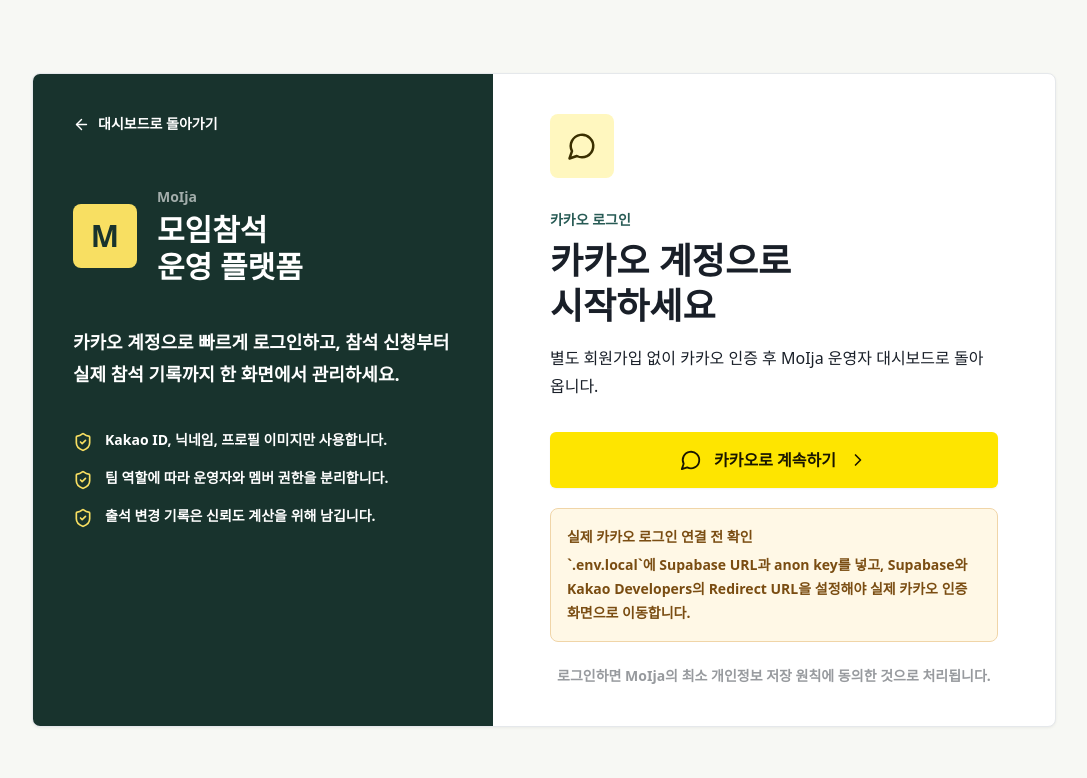
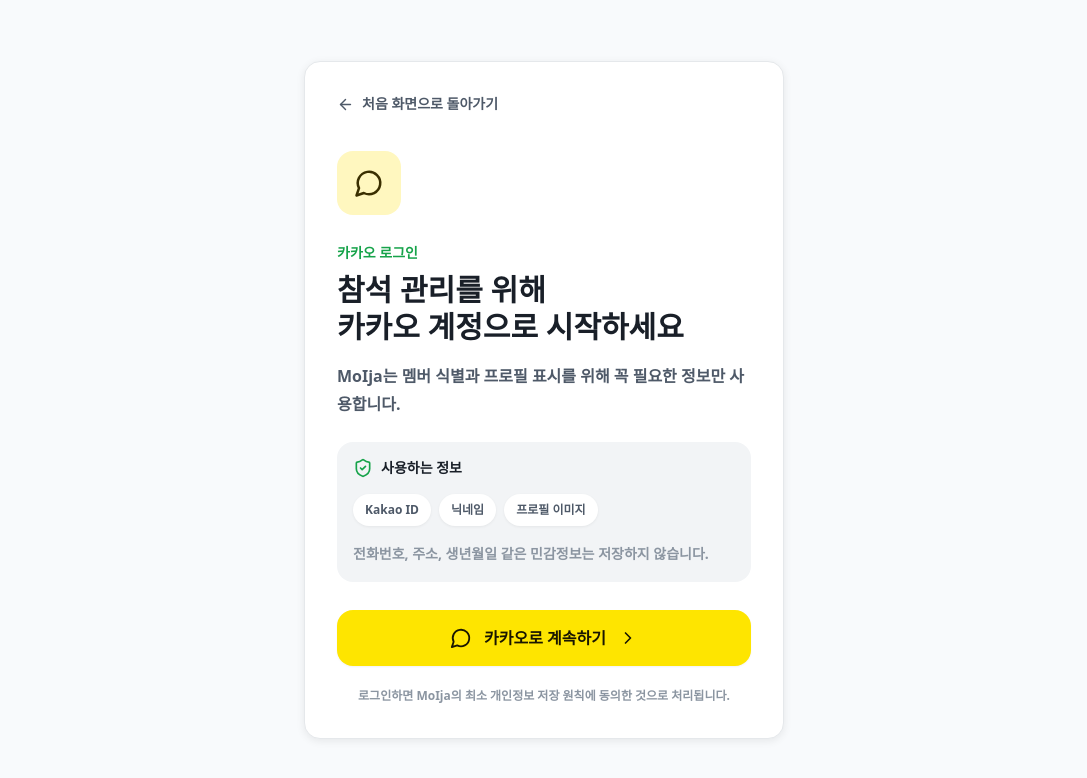
Before and after one commit to audxor37/MoIja, a Next.js app: page /auth/kakao-login in a window 1280 px wide. Shown: the top 778 px of the page, without its empty margins (96-1183 px from the left). Built offline with nearby package versions, Linux system fonts and the light colour scheme.

Commit message:
1. 화면 개선   - 카카오 로그인 화면 수정   - 최초 접속 화면 수정

```diff
--- a/src/app/auth/kakao-login/page.tsx
+++ b/src/app/auth/kakao-login/page.tsx
@@ -1,71 +1,53 @@
 import { ArrowLeft, ChevronRight, MessageCircle, ShieldCheck } from "lucide-react";
 import Link from "next/link";
 
+const requiredInfo = ["Kakao ID", "닉네임", "프로필 이미지"];
+
 export default function KakaoLoginPage() {
   return (
-    <main className="flex min-h-screen items-center justify-center bg-[#f7f8f4] px-5 py-8 text-ink">
-      <section className="grid w-full max-w-5xl overflow-hidden rounded-lg border border-line bg-white shadow-soft lg:grid-cols-[0.9fr_1.1fr]">
-        <section className="bg-[#18332d] p-8 text-white sm:p-10">
+    <main className="flex min-h-screen items-center justify-center bg-app px-5 py-8 text-ink">
+      <section className="w-full max-w-[480px] rounded-2xl border border-line bg-white p-6 shadow-card sm:p-8">
         <Link
-            className="inline-flex items-center gap-2 text-sm font-bold text-white/72 transition hover:text-white"
+          className="inline-flex items-center gap-2 text-sm font-bold text-secondary transition hover:text-ink"
           href="/"
         >
           <ArrowLeft size={17} />
-            대시보드로 돌아가기
+          처음 화면으로 돌아가기
         </Link>
 
-          <div className="mt-12 flex items-center gap-5">
-            <div className="flex h-16 w-16 shrink-0 items-center justify-center rounded-lg bg-[#f8df62] text-3xl font-black text-[#19332d]">
-              M
-            </div>
-            <div>
-              <p className="text-sm font-bold text-white/60">MoIja</p>
-              <h1 className="mt-1 text-3xl font-black leading-tight tracking-normal">
-                모임참석
-                <br />
-                운영 플랫폼
-              </h1>
-            </div>
-          </div>
-
-          <p className="mt-10 max-w-sm text-lg font-semibold leading-8 text-white/78">
-            카카오 계정으로 빠르게 로그인하고, 참석 신청부터 실제 참석 기록까지 한 화면에서 관리하세요.
-          </p>
-
-          <div className="mt-10 grid gap-4 text-sm font-semibold text-white/74">
-            <div className="flex items-start gap-3">
-              <ShieldCheck className="mt-0.5 shrink-0 text-[#f8df62]" size={20} />
-              <span>Kakao ID, 닉네임, 프로필 이미지만 사용합니다.</span>
-            </div>
-            <div className="flex items-start gap-3">
-              <ShieldCheck className="mt-0.5 shrink-0 text-[#f8df62]" size={20} />
-              <span>팀 역할에 따라 운영자와 멤버 권한을 분리합니다.</span>
-            </div>
-            <div className="flex items-start gap-3">
-              <ShieldCheck className="mt-0.5 shrink-0 text-[#f8df62]" size={20} />
-              <span>출석 변경 기록은 신뢰도 계산을 위해 남깁니다.</span>
-            </div>
-          </div>
-        </section>
-
-        <section className="flex flex-col justify-center p-8 sm:p-10">
-          <div className="mx-auto w-full max-w-md">
-            <div className="flex h-16 w-16 items-center justify-center rounded-lg bg-[#fff7bf] text-[#3a2f00]">
+        <div className="mt-8 flex h-16 w-16 items-center justify-center rounded-2xl bg-[#FFF7BF] text-[#3A2F00]">
           <MessageCircle size={30} />
         </div>
 
-            <p className="mt-8 text-sm font-black text-[#285b55]">카카오 로그인</p>
-            <h2 className="mt-2 text-4xl font-black leading-tight tracking-normal">
-              카카오 계정으로
+        <p className="mt-7 text-sm font-black text-primary">카카오 로그인</p>
+        <h1 className="mt-2 text-3xl font-black leading-tight tracking-normal">
+          참석 관리를 위해
           <br />
-              시작하세요
-            </h2>
-            <p className="mt-4 text-base leading-7 text-ink/62">
-              별도 회원가입 없이 카카오 인증 후 MoIja 운영자 대시보드로 돌아옵니다.
+          카카오 계정으로 시작하세요
+        </h1>
+        <p className="mt-4 text-base font-semibold leading-7 text-secondary">
+          MoIja는 멤버 식별과 프로필 표시를 위해 꼭 필요한 정보만 사용합니다.
         </p>
 
+        <section className="mt-6 rounded-2xl bg-surfaceAlt p-4">
+          <div className="flex items-center gap-2">
+            <ShieldCheck className="text-primary" size={20} />
+            <h2 className="text-sm font-black">사용하는 정보</h2>
+          </div>
+          <div className="mt-4 flex flex-wrap gap-2">
+            {requiredInfo.map((item) => (
+              <span className="rounded-full bg-white px-3 py-2 text-xs font-bold text-secondary shadow-soft" key={item}>
+                {item}
+              </span>
+            ))}
+          </div>
+          <p className="mt-4 text-sm font-semibold leading-6 text-muted">
+            전화번호, 주소, 생년월일 같은 민감정보는 저장하지 않습니다.
+          </p>
+        </section>
+
         <a
-              className="mt-8 inline-flex h-14 w-full items-center justify-center gap-3 rounded-md bg-[#fee500] px-5 text-base font-black text-[#191600] shadow-sm transition hover:brightness-95"
+          className="mt-7 inline-flex h-14 w-full items-center justify-center gap-3 rounded-2xl bg-[#FEE500] px-5 text-base font-black text-[#191600] shadow-sm transition hover:brightness-95"
           href="/api/auth/kakao"
         >
           <MessageCircle size={22} />
@@ -73,19 +55,9 @@
           <ChevronRight size={20} />
         </a>
 
-            <div className="mt-5 rounded-lg border border-[#f0d5a8] bg-[#fff8e6] p-4 text-sm leading-6 text-[#7a4d12]">
-              <p className="font-black">실제 카카오 로그인 연결 전 확인</p>
-              <p className="mt-1 font-semibold">
-                `.env.local`에 Supabase URL과 anon key를 넣고, Supabase와 Kakao Developers의
-                Redirect URL을 설정해야 실제 카카오 인증 화면으로 이동합니다.
-              </p>
-            </div>
-
-            <p className="mt-6 text-center text-sm font-semibold text-ink/45">
+        <p className="mt-5 text-center text-xs font-semibold leading-5 text-muted">
           로그인하면 MoIja의 최소 개인정보 저장 원칙에 동의한 것으로 처리됩니다.
         </p>
-          </div>
-        </section>
       </section>
     </main>
   );
--- a/src/app/page.tsx
+++ b/src/app/page.tsx
@@ -3,11 +3,13 @@
   BarChart3,
   Bell,
   CalendarPlus,
+  CheckCircle2,
   ClipboardCheck,
   Copy,
   Grid2X2,
   LogIn,
   MapPin,
+  MessageCircle,
   Plus,
   Send,
   ShieldCheck,
@@ -21,13 +23,13 @@
 const navItems = [
   { label: "대시보드", icon: Grid2X2, href: "/", active: true },
   { label: "모임 생성", icon: CalendarPlus, href: "/meetings/new" },
-  { label: "참석 체크", icon: ClipboardCheck, href: "/" },
+  { label: "출석 체크", icon: ClipboardCheck, href: "/" },
   { label: "공지/리마인드", icon: Bell, href: "/" }
 ];
 
 const summary = [
-  { label: "참석 예정", value: "12", unit: "명", tone: "success", note: "확정 인원" },
-  { label: "미응답", value: "4", unit: "명", tone: "warning", note: "리마인드 대상" },
+  { label: "참석 확정", value: "12", unit: "명", tone: "success", note: "확정 인원" },
+  { label: "미응답", value: "4", unit: "명", tone: "warning", note: "리마인드 필요" },
   { label: "예상 참석", value: "15", unit: "명", tone: "info", note: "대기 포함" },
   { label: "응답률", value: "78", unit: "%", tone: "neutral", note: "지난 경기 대비 +6%" }
 ];
@@ -35,8 +37,8 @@
 const meetings = [
   {
     title: "목요일 풋살 정기전",
-    date: "6월 27일 (토) 오후 08:00",
-    place: "잠실 풋살파크 A구장",
+    date: "6월 27일(목) 오후 08:00",
+    place: "신림 풋살파크 A구장",
     status: "개최 확정",
     statusTone: "success",
     attendance: { attending: 12, pending: 4, absent: 2, expected: 15 },
@@ -45,8 +47,8 @@
   },
   {
     title: "일요일 7:7 친선전",
-    date: "6월 28일 (일) 오전 10:30",
-    place: "상암 보조구장",
+    date: "6월 28일(일) 오전 10:30",
+    place: "성암 보조구장",
     status: "모집중",
     statusTone: "info",
     attendance: { attending: 9, pending: 6, absent: 1, expected: 12 },
@@ -82,6 +84,125 @@
   const authMessage = authError ? authMessages[authError] : null;
   const session = await getCurrentSession();
 
+  if (!session.nickname) {
+    return <PublicHome authMessage={authMessage} />;
+  }
+
+  return <OperatorDashboard authMessage={authMessage} nickname={session.nickname} />;
+}
+
+function PublicHome({ authMessage }: { authMessage: string | null }) {
+  return (
+    <main className="min-h-screen bg-app text-ink">
+      <header className="border-b border-line bg-white/95 px-4 py-4 backdrop-blur sm:px-6">
+        <div className="mx-auto flex w-full max-w-6xl items-center justify-between gap-3">
+          <Brand />
+          <Link
+            className="inline-flex h-11 items-center justify-center gap-2 rounded-xl bg-[#FEE500] px-4 text-sm font-bold text-[#191600] transition hover:brightness-95"
+            href="/auth/kakao-login"
+          >
+            <MessageCircle size={17} />
+            카카오 로그인
+          </Link>
+        </div>
+      </header>
+
+      <section className="mx-auto grid w-full max-w-6xl gap-8 px-4 py-8 sm:px-6 lg:grid-cols-[minmax(0,1fr)_430px] lg:items-center lg:py-14">
+        <div>
+          <span className="inline-flex h-8 items-center rounded-full bg-[#E8F7EE] px-3 text-xs font-bold text-primary">
+            축구/풋살 모임 운영 SaaS
+          </span>
+          <h1 className="mt-4 max-w-3xl text-[34px] font-bold leading-[1.18] sm:text-[46px]">
+            참석 약속이 지켜지는 팀 문화를 만듭니다
+          </h1>
+          <p className="mt-4 max-w-2xl text-base font-semibold leading-8 text-secondary">
+            MoIja는 경기 생성보다 참석 신뢰도, 노쇼 감소, 운영 자동화에 집중합니다. 운영자는 미응답과
+            대기자를 먼저 보고, 멤버는 자신의 참석 상태와 기록을 빠르게 확인합니다.
+          </p>
+
+          {authMessage ? (
+            <div className="mt-5 rounded-2xl border border-[#FBD6A3] bg-[#FFF7E8] px-5 py-4 text-sm font-semibold text-[#8A5200]">
+              {authMessage}
+            </div>
+          ) : null}
+
+          <div className="mt-6 flex flex-col gap-3 sm:flex-row">
+            <Link
+              className="inline-flex h-14 items-center justify-center gap-2 rounded-2xl bg-primary px-5 text-base font-bold text-white shadow-card transition hover:bg-[#12843D]"
+              href="/auth/kakao-login"
+            >
+              <MessageCircle size={20} />
+              카카오로 시작하기
+            </Link>
+            <a
+              className="inline-flex h-14 items-center justify-center gap-2 rounded-2xl border border-line bg-white px-5 text-base font-bold text-secondary transition hover:bg-surfaceAlt"
+              href="#preview"
+            >
+              운영 흐름 보기
+            </a>
+          </div>
+
+          <div className="mt-6 flex flex-wrap gap-2 text-xs font-bold text-secondary">
+            <span className="rounded-full bg-white px-3 py-2 shadow-soft">Kakao ID</span>
+            <span className="rounded-full bg-white px-3 py-2 shadow-soft">닉네임</span>
+            <span className="rounded-full bg-white px-3 py-2 shadow-soft">프로필 이미지</span>
+            <span className="rounded-full bg-[#E8F3FF] px-3 py-2 text-strategy shadow-soft">필수 정보만 저장</span>
+          </div>
+        </div>
+
+        <section id="preview" className="rounded-2xl bg-white p-5 shadow-card">
+          <div className="flex items-center justify-between gap-3">
+            <div>
+              <p className="text-xs font-bold uppercase text-strategy">Today</p>
+              <h2 className="mt-1 text-xl font-bold">운영자가 먼저 볼 일</h2>
+            </div>
+            <Activity className="text-primary" size={24} />
+          </div>
+
+          <div className="mt-5 grid gap-3">
+            {[
+              ["미응답 4명", "마감 전 리마인드 필요", "warning"],
+              ["대기자 2명", "취소 발생 시 자동 안내", "info"],
+              ["노쇼 위험 1명", "최근 취소 이력 확인", "danger"]
+            ].map(([title, description, tone]) => (
+              <div className="rounded-xl border border-line bg-surfaceAlt p-4" key={title}>
+                <div className="flex items-center justify-between gap-3">
+                  <p className="text-base font-bold">{title}</p>
+                  <span className={`h-2.5 w-2.5 rounded-full ${statusDotClass(tone)}`} />
+                </div>
+                <p className="mt-1 text-sm font-semibold text-secondary">{description}</p>
+              </div>
+            ))}
+          </div>
+
+          <div className="mt-5 rounded-2xl bg-navy p-5 text-white">
+            <p className="text-sm font-semibold text-white/60">다음 경기 응답률</p>
+            <p className="mt-2 text-4xl font-bold">78%</p>
+            <div className="mt-4 h-2.5 overflow-hidden rounded-full bg-white/12">
+              <div className="h-full w-[78%] rounded-full bg-[#22C55E]" />
+            </div>
+          </div>
+        </section>
+      </section>
+
+      <section className="mx-auto grid w-full max-w-6xl gap-4 px-4 pb-10 sm:px-6 md:grid-cols-3">
+        {[
+          ["노쇼 감소", "마감 전 미응답, 지각 취소, 대기 전환을 운영자가 놓치지 않게 정리합니다."],
+          ["신뢰도 기록", "출석 변경 이력을 남겨 시즌 통계와 멤버 신뢰도 계산의 기반을 만듭니다."],
+          ["모바일 우선", "참석 신청, 상태 변경, 리마인드 같은 핵심 행동을 1~2번 안에 처리합니다."]
+        ].map(([title, description]) => (
+          <article className="rounded-2xl bg-white p-5 shadow-card" key={title}>
+            <CheckCircle2 className="text-primary" size={22} />
+            <h2 className="mt-4 text-lg font-bold">{title}</h2>
+            <p className="mt-2 text-sm font-semibold leading-6 text-secondary">{description}</p>
+          </article>
+        ))}
+      </section>
+    </main>
+  );
+}
+
+function OperatorDashboard({ authMessage, nickname }: { authMessage: string | null; nickname: string }) {
   return (
     <main className="min-h-screen bg-app pb-24 text-ink lg:pb-0">
       <div className="lg:grid lg:min-h-screen lg:grid-cols-[280px_1fr]">
@@ -94,7 +215,7 @@
           </nav>
           <div className="mt-8 hidden rounded-2xl bg-navy p-5 text-white shadow-card lg:block">
             <p className="text-xs font-semibold uppercase text-white/55">Today</p>
-            <p className="mt-3 text-lg font-bold leading-7">미응답 4명에게 마감 전 리마인드가 필요합니다.</p>
+            <p className="mt-3 text-lg font-bold leading-7">미응답 4명에게 마감 전 리마인드가 필요합니다</p>
             <p className="mt-3 text-sm leading-6 text-white/64">노쇼 위험을 낮추는 운영 액션을 먼저 보여줍니다.</p>
           </div>
         </aside>
@@ -107,11 +228,11 @@
                   <ShieldCheck size={24} />
                 </div>
                 <div>
-                  <p className="text-base font-bold">운영자 로그인</p>
-                  <p className="mt-1 text-sm text-secondary">Kakao 로그인과 Supabase 설정 상태를 확인합니다.</p>
+                  <p className="text-base font-bold">운영자 대시보드</p>
+                  <p className="mt-1 text-sm text-secondary">오늘 필요한 참석 관리 액션을 확인합니다.</p>
                 </div>
               </div>
-              <AuthActions nickname={session.nickname} />
+              <AuthActions nickname={nickname} />
             </div>
           </header>
 
@@ -160,7 +281,7 @@
                 <div className="flex flex-col gap-3 sm:flex-row sm:items-center sm:justify-between">
                   <div>
                     <h2 className="text-xl font-bold">모임 목록</h2>
-                    <p className="mt-1 text-sm text-secondary">운영 액션이 필요한 순서로 정렬됩니다.</p>
+                    <p className="mt-1 text-sm text-secondary">운영 액션이 필요한 순서로 정렬합니다.</p>
                   </div>
                   <span className="inline-flex w-fit items-center gap-2 rounded-full bg-surfaceAlt px-3 py-1 text-xs font-bold text-secondary">
                     <Timer size={14} />
@@ -186,11 +307,11 @@
                     <Activity className="text-primary" size={24} />
                   </div>
                   <p className="mt-3 text-sm leading-6 text-secondary">
-                    잠실 풋살파크 A구장에서 진행합니다. 미응답 멤버 리마인드 후 대기자 전환 여부를 확인하세요.
+                    신림 풋살파크 A구장에서 진행합니다. 미응답 멤버 리마인드와 대기자 전환 여부를 확인하세요.
                   </p>
                   <div className="mt-5 space-y-3 text-sm">
-                    <InfoRow icon={Timer} label="일정" value="6월 27일 (토) 오후 08:00" />
-                    <InfoRow icon={MapPin} label="장소" value="잠실 풋살파크 A구장" />
+                    <InfoRow icon={Timer} label="일정" value="6월 27일(목) 오후 08:00" />
+                    <InfoRow icon={MapPin} label="장소" value="신림 풋살파크 A구장" />
                     <InfoRow icon={Users} label="신청" value="참석 12명 · 대기 2명 · 미응답 4명" />
                   </div>
                   <div className="mt-5">
@@ -210,7 +331,8 @@
                   </div>
                   <p className="mt-4 text-3xl font-bold">4-2-3-1</p>
                   <p className="mt-3 text-sm leading-6 text-white/70">
-                    참석 확정 인원 기준 중앙 미드필더가 부족합니다. 대기자 중 CM 가능 멤버를 우선 확정하면 라인업 안정성이 높아집니다.
+                    참석 확정 인원 기준 중앙 미드필더가 부족합니다. 대기자 중 CM 가능 멤버를 우선 확정하면
+                    라인업 안정성이 높아집니다.
                   </p>
                   <div className="mt-4 flex flex-wrap gap-2">
                     <span className="rounded-full bg-white/10 px-3 py-1 text-xs font-semibold text-white/80">추천</span>
@@ -294,8 +416,7 @@
   }
 }
 
-function AuthActions({ nickname }: { nickname: string | null }) {
-  if (nickname) {
+function AuthActions({ nickname }: { nickname: string }) {
   return (
     <div className="flex flex-wrap items-center gap-2">
       <span className="inline-flex h-11 items-center rounded-xl border border-line bg-white px-4 text-sm font-semibold text-secondary">
@@ -309,27 +430,6 @@
           로그아웃
         </button>
       </form>
-      </div>
-    );
-  }
-
-  return (
-    <div className="flex gap-2">
-      <button
-        className="inline-flex h-11 min-w-[108px] cursor-not-allowed items-center justify-center gap-2 rounded-xl border border-line bg-white px-4 text-sm font-semibold text-disabled"
-        disabled
-        type="button"
-      >
-        <LogIn size={17} />
-        Google
-      </button>
-      <a
-        className="inline-flex h-11 min-w-[108px] items-center justify-center gap-2 rounded-xl bg-[#FEE500] px-4 text-sm font-bold text-[#191600] transition hover:brightness-95"
-        href="/auth/kakao-login"
-      >
-        <LogIn size={17} />
-        Kakao
-      </a>
     </div>
   );
 }
@@ -480,3 +580,13 @@
     </nav>
   );
 }
+
+function statusDotClass(tone: string) {
+  const toneClass: Record<string, string> = {
+    warning: "bg-warning",
+    info: "bg-strategy",
+    danger: "bg-danger"
+  };
+
+  return toneClass[tone] ?? "bg-primary";
+}
```
Also changed, not shown: src/lib/site-url.ts (added, +45 -0 lines), src/lib/supabase/server.ts (+6 -6 lines), 2 other files (tests, documents, lock files or other folders). Lines whose indentation alone changed are shown as unchanged.
